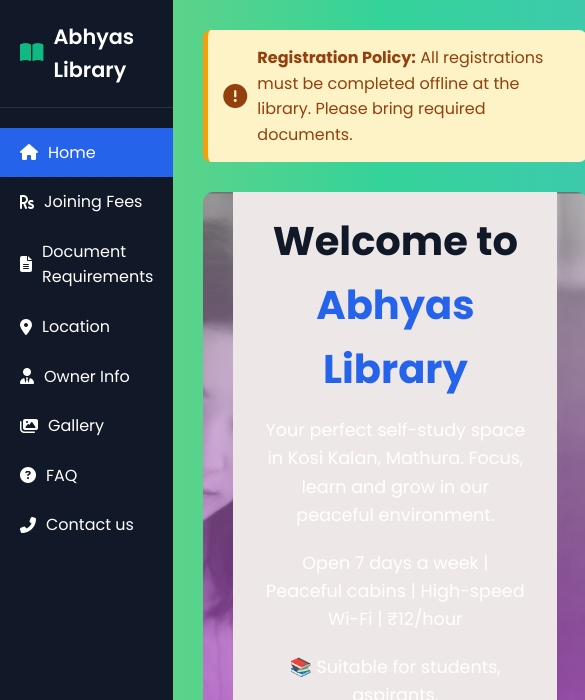
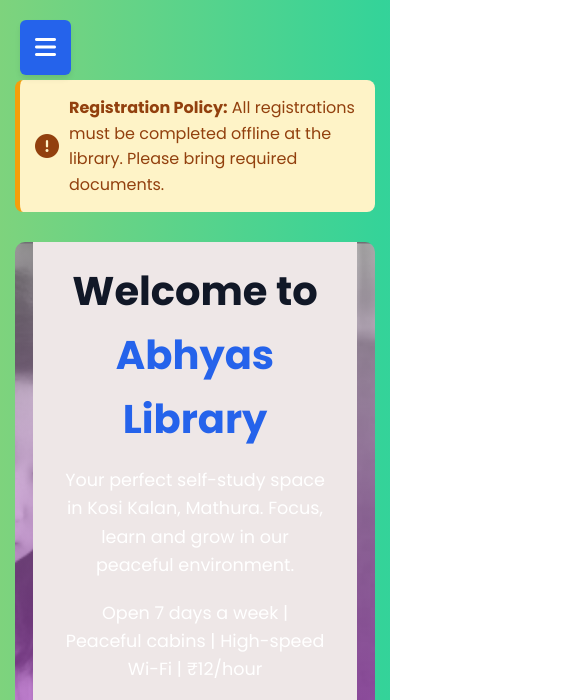
Before and after one commit to Abhyas-library/abhyas-library, a plain HTML site: page index.html in a window 390 px wide. Shown: the top 700 px of the page, 585 px wide, since content can reach past the window. Drawn offline with Linux system fonts and the light colour scheme.

Commit message:
Updated Abhyas Library with animations, PWA manifest, and UI improvements

```diff
--- a/index.html
+++ b/index.html
@@ -56,7 +56,13 @@
       line-height: 1.6;
       display: flex;
       min-height: 100vh;
+      overflow-x: hidden;
+
+
     }
+html {
+  scroll-behavior: smooth;
+}
 
     /* Sidebar Navigation */
     .sidebar {
@@ -150,6 +156,8 @@
       flex: 1;
       padding: 30px;
       transition: 0.3s;
+      width: 100%;
+     max-width: 100%;
     }
 
     /* Alert Banner */
@@ -262,18 +270,12 @@
 .hero {
   background: linear-gradient(rgba(245, 243, 243, 0.4), rgba(191, 21, 233, 0.6)),
               url("home.png") center/cover no-repeat;
-  background-size: cover;
-  background-position: center;
-  background-repeat: no-repeat;
-}
-
-.hero {
   display: flex;
-  flex-direction: column;
   align-items: center;
   justify-content: center;
   text-align: center;
   min-height: 80vh;
+  width: 100%;
   padding: 30px;
 }
 
@@ -528,13 +530,36 @@ body.voice-speaking {
     /* Mobile Responsiveness */
     @media (max-width: 768px) {
       .sidebar {
-        width: 100%;
-        height: auto;
-        position: relative;
-      }
+  transform: translateX(-100%);
+  position: fixed;
+  top: 0;
+  left: 0;
+  width: 250px;
+  height: 100%;
+  background: #111827;
+  z-index: 100;
+  transition: transform 0.3s ease;
+}
+.sidebar {
+  transition: transform 0.3s ease, opacity 0.3s ease;
+}
+.sidebar.open {
+  animation: slideInLeft 0.3s ease;
+}
+
+@keyframes slideInLeft {
+  from { transform: translateX(-100%); opacity: 0; }
+  to { transform: translateX(0); opacity: 1; }
+}
+
+.sidebar.open {
+  transform: translateX(0);
+}
+
 
       .main-content {
         margin-left: 0;
+        padding: 15px;
       }
 
       .pricing-options {
@@ -571,8 +596,8 @@ body.voice-speaking {
 }
 .gallery-grid img,
 .gallery-grid video {
-  width: 100%;
-  height: auto;
+   max-height: 300px;
+   width: 100%;
   object-fit: cover;
   border-radius: 8px;
   box-shadow: var(--shadow);
@@ -592,12 +617,59 @@ body.voice-speaking {
   color: white;
   max-width: 700px;
 }
+.mobile-menu-btn {
+  display: none;
+  position: fixed;
+  top: 20px;
+  left: 20px;
+  z-index: 101;
+  background: var(--primary);
+  color: white;
+  border: none;
+  border-radius: 6px;
+  font-size: 1.5rem;
+  padding: 10px 15px;
+  box-shadow: var(--shadow);
+  cursor: pointer;
+}
+
+/* Only show on small screens */
+@media (max-width: 768px) {
+  .mobile-menu-btn {
+    display: block;
+  }
+
+  .sidebar {
+    transform: translateX(-100%);
+    position: fixed;
+    top: 0;
+    left: 0;
+    width: 250px;
+    height: 100%;
+    background: #111827;
+    z-index: 100;
+    transition: transform 0.3s ease;
+  }
+
+  .sidebar.open {
+    transform: translateX(0);
+  }
+
+  .main-content {
+    margin-left: 0;
+    padding-top: 80px;
+  }
+}
 
 
     }
   </style>
 </head>
 <body>
+  <button id="menuToggle" class="mobile-menu-btn">
+  <i class="fas fa-bars"></i>
+</button>
+
   <!-- Sidebar Navigation -->
   <div class="sidebar">
     <div class="sidebar-header">
@@ -1047,6 +1119,11 @@ backToTopBtn.addEventListener('click', () => {
     behavior: "smooth"
   });
 });
+// Toggle sidebar open/close on mobile
+document.getElementById('menuToggle').addEventListener('click', function () {
+  document.querySelector('.sidebar').classList.toggle('open');
+});
+
 
 </script>
 <script>
```
Also changed, not shown: desktop.png (added), manifest.json, mobile.jpeg (added).
